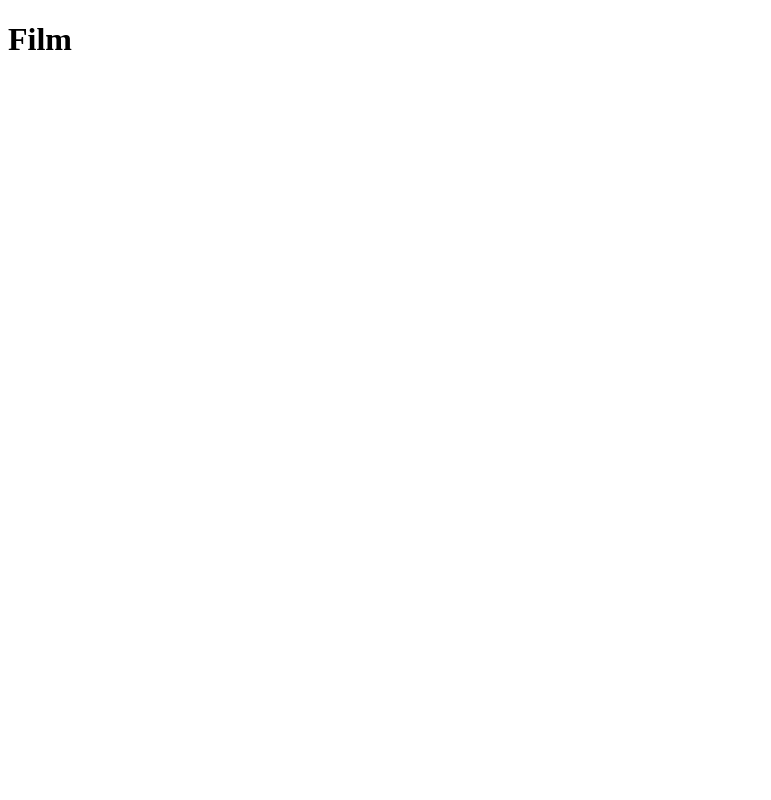
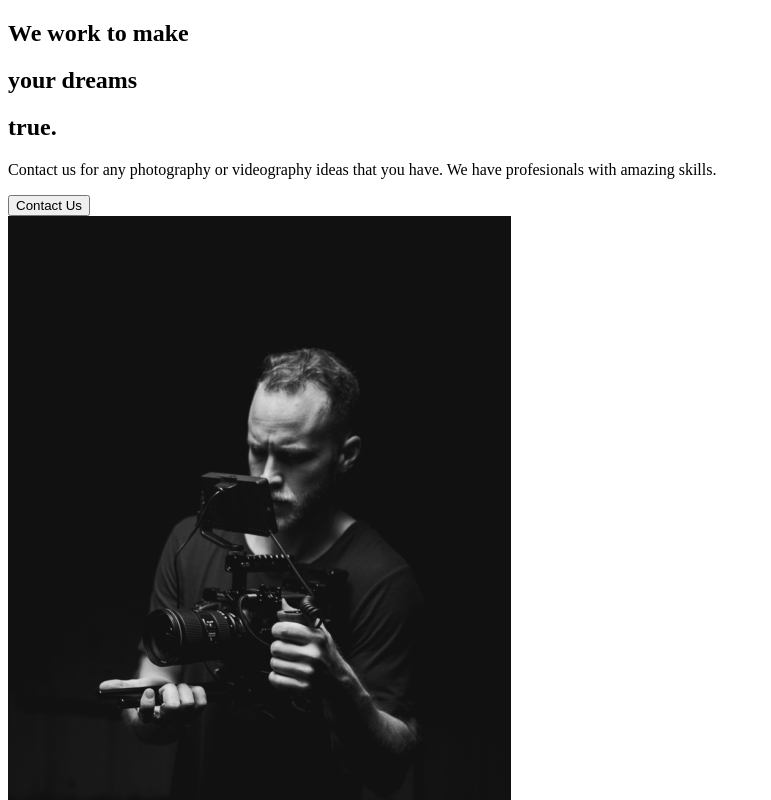
Before and after one commit to Longas13/React-website, a React (Create React App) app in the folder react-website/: page / in a window 1280 px wide. Shown: the top 800 px of the page, without its empty margins (0-771 px from the left). Built offline with nearby package versions, Linux system fonts and the light colour scheme.

Commit message:
About us setion

```diff
--- a/react-website/src/App.js
+++ b/react-website/src/App.js
@@ -1,8 +1,9 @@
+import AboutUs from "./pages/AboutUs";
 
 function App () {
   return (
     <div className="App">
-      <h1>Film</h1>
+      <AboutUs />
     </div>
   );
 }
--- /dev/null
+++ b/react-website/src/components/AboutSection.js
@@ -0,0 +1,33 @@
+import home1 from "../img/home1.png";
+
+const AboutSection = () => {
+  return (
+    <div>
+      <div className="description">
+        <div className="title">
+          <div className="hide">
+            <h2>We work to make</h2>
+          </div>
+          <div className="hide">
+            <h2>
+              your <span>dreams</span>
+            </h2>
+          </div>
+          <div className="hide">
+            <h2>true.</h2>
+          </div>
+        </div>
+        <p>
+          Contact us for any photography or videography ideas that you have. We
+          have profesionals with amazing skills.
+        </p>
+        <button>Contact Us</button>
+      </div>
+      <div className="image">
+        <img src={home1} alt="Guy with camera" />
+      </div>
+    </div>
+  );
+};
+
+export default AboutSection;
--- /dev/null
+++ b/react-website/src/pages/AboutUs.js
@@ -0,0 +1,9 @@
+import AboutSection from "../components/AboutSection";
+
+const AboutUs = () => {
+    return (
+        <AboutSection />
+    );
+}
+
+export default AboutUs;
```
